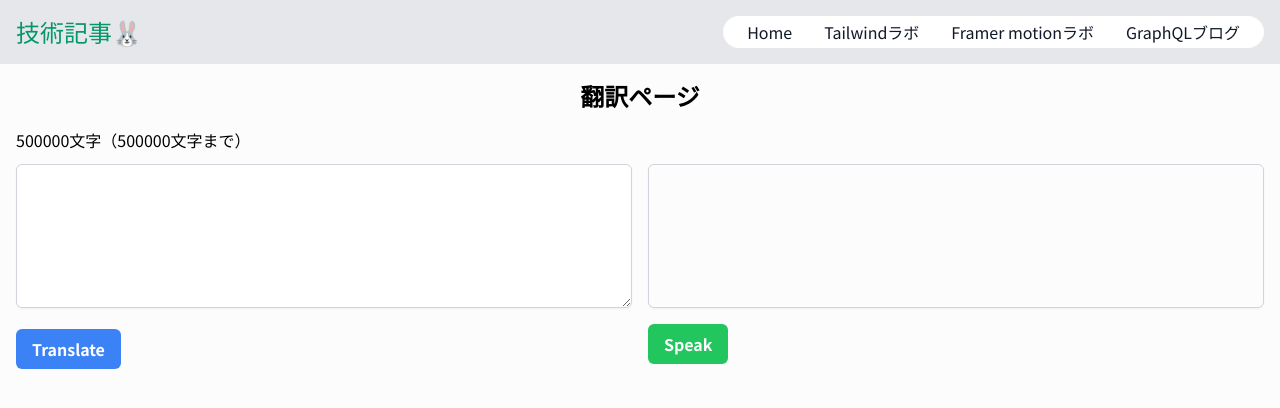
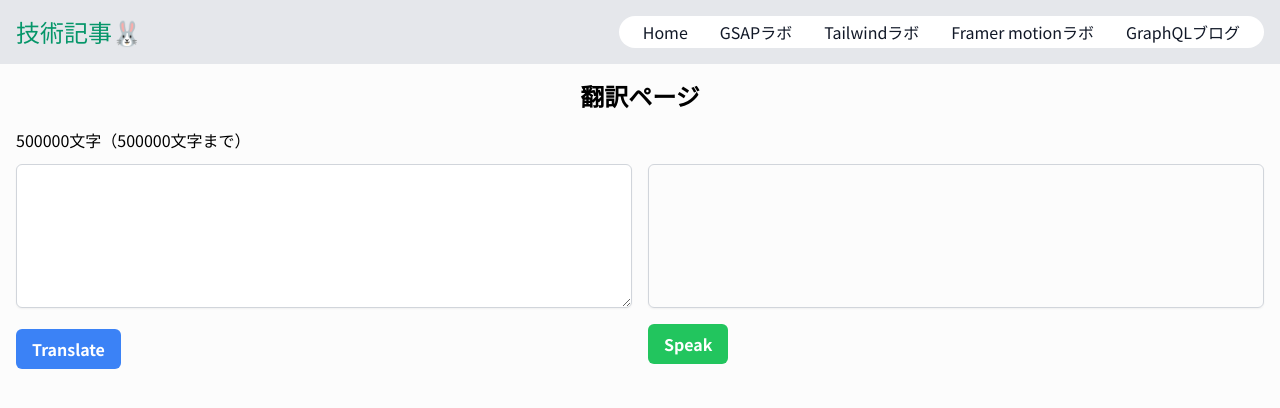
Before and after one commit to hro19/notion_blog, a Next.js app: page /honyaku in a window 1280 px wide. Shown: the top 408 px of the page. Built offline with nearby package versions, Linux system fonts and the light colour scheme; no server answers; what @yamada-ui/react would draw is missing.

Commit message:
GSAPラボへの導線を作る

```diff
--- a/components/Navbar.tsx
+++ b/components/Navbar.tsx
@@ -7,6 +7,18 @@ const Navbar = () => {
   const toggleMenu = () => {
     setIsMenuOpen(!isMenuOpen);
   };
+
+  const globalMenus = [
+    { label: 'Home', targetBlank: false, link: '/' },
+    {
+      label: 'GSAPラボ',
+      targetBlank: true,
+      link: 'https://gsap-practice-bice.vercel.app/',
+    },
+    { label: 'Tailwindラボ', targetBlank: false, link: '/about' },
+    { label: 'Framer motionラボ', targetBlank: false, link: '/framer' },
+    { label: 'GraphQLブログ', targetBlank: false, link: '/graph' },
+  ];
 
   return (
     <>
@@ -46,49 +58,22 @@ const Navbar = () => {
               } w-full md:block md:w-auto`}
               id='navbar-default'
             >
-              <ul className='flex flex-col p-4 md:p-0 mt-4 border border-gray-100 rounded-2xl bg-gray-50
+              <ul
+                className='flex flex-col p-4 md:p-0 mt-4 border border-gray-100 rounded-2xl bg-gray-50
                               md:flex-row md:space-x-8 md:mt-0 md:border-0 md:bg-white dark:bg-gray-800
-                            md:dark:bg-gray-900 dark:border-gray-700 md:py-1 md:px-6'>
-                <li>
-                  <Link
-                    href='/'
-                    className='block py-2 pl-3 pr-4 text-gray-900 rounded hover:bg-gray-100 md:hover:bg-transparent md:border-0 md:hover:text-blue-700 md:p-0 dark:text-white md:dark:hover:text-blue-500'
-                  >
-                    Home
-                  </Link>
-                </li>
-                <li>
-                  <Link
-                    href='/about'
-                    className='block py-2 pl-3 pr-4 text-gray-900 rounded hover:bg-gray-100 md:hover:bg-transparent md:border-0 md:hover:text-blue-700 md:p-0 dark:text-white md:dark:hover:text-blue-500'
-                  >
-                    Tailwindラボ
-                  </Link>
-                </li>
-                <li>
-                  <Link
-                    href='/framer'
-                    className='block py-2 pl-3 pr-4 text-gray-900 rounded hover:bg-gray-100 md:hover:bg-transparent md:border-0 md:hover:text-blue-700 md:p-0 dark:text-white md:dark:hover:text-blue-500'
-                  >
-                    Framer motionラボ
-                  </Link>
-                </li>
-                {/* <li>
-                  <Link
-                    href='/gallery'
-                    className='block py-2 pl-3 pr-4 text-gray-900 rounded hover:bg-gray-100 md:hover:bg-transparent md:border-0 md:hover:text-blue-700 md:p-0 dark:text-white md:dark:hover:text-blue-500'
-                  >
-                    画像ライブラリ
-                  </Link>
-                </li> */}
-                <li>
-                  <Link
-                    href='/graph'
-                    className='block py-2 pl-3 pr-4 text-gray-900 rounded hover:bg-gray-100 md:hover:bg-transparent md:border-0 md:hover:text-blue-700 md:p-0 dark:text-white md:dark:hover:text-blue-500'
-                  >
-                    GraphQLブログ
-                  </Link>
-                </li>
+                            md:dark:bg-gray-900 dark:border-gray-700 md:py-1 md:px-6'
+              >
+                {globalMenus.map((menu) => (
+                  <li key={menu.label}>
+                    <Link
+                      href={menu.link}
+                      target={menu.targetBlank ? '_blank' : '_self'}
+                      className='block py-2 pl-3 pr-4 text-gray-900 rounded hover:bg-gray-100 md:hover:bg-transparent md:border-0 md:hover:text-blue-700 md:p-0 dark:text-white md:dark:hover:text-blue-500'
+                    >
+                      {menu.label}
+                    </Link>
+                  </li>
+                ))}
               </ul>
             </div>
           </div>
```
